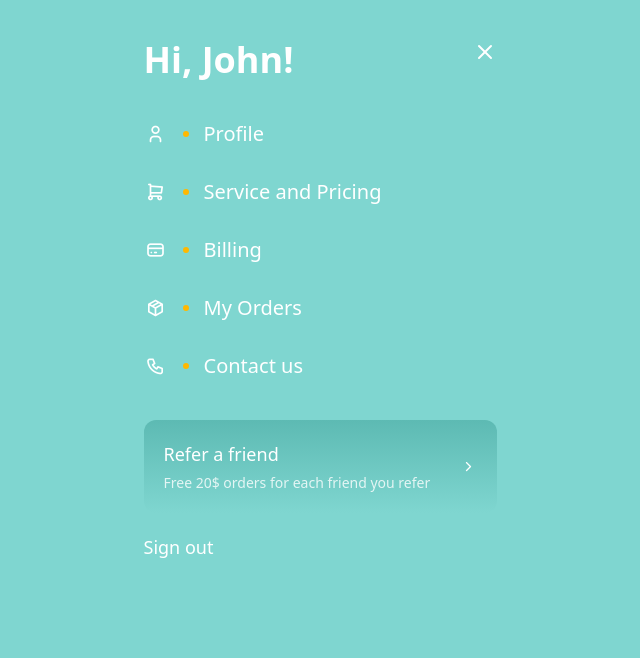
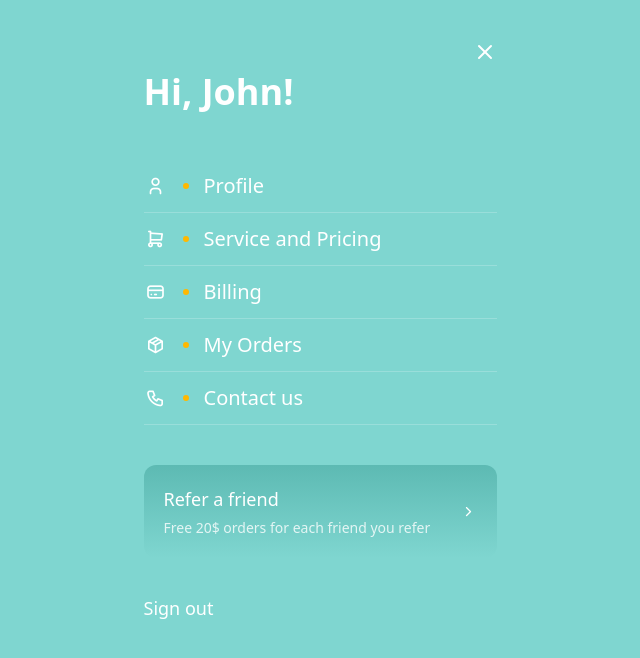
Before and after one commit to the-wider-collective/laundry-hamburger-menu, a React (Vite) app: page / in a window 1280 px wide. Shown: the top 658 px of the page, without its empty margins (320-960 px from the left). Built offline with nearby package versions, Linux system fonts and the light colour scheme.

Commit message:
Add design spacing
Add padding and margin to match the provided design.

```diff
--- a/src/components/layout/MenuLayout.tsx
+++ b/src/components/layout/MenuLayout.tsx
@@ -29,7 +29,7 @@ export const MenuLayout: React.FC = () => {
         <ReferralCard />
         <button
           onClick={handleSignOut}
-          className="text-white text-lg cursor-pointer hover:opacity-80 transition-opacity"
+          className="text-white text-lg cursor-pointer hover:opacity-80 transition-opacity mt-4"
         >
           Sign out
         </button>
--- a/src/components/layout/UserHeader.tsx
+++ b/src/components/layout/UserHeader.tsx
@@ -1,3 +1,4 @@
+
 import React from "react";
 
 interface UserHeaderProps {
@@ -6,7 +7,7 @@ interface UserHeaderProps {
 
 export const UserHeader: React.FC<UserHeaderProps> = ({ name }) => {
   return (
-    <header className="text-white text-4xl font-black mb-10 max-md:text-[32px] max-sm:text-[28px] max-sm:mb-[30px]">
+    <header className="text-white text-4xl font-black mb-12 mt-8 max-md:text-[32px] max-sm:text-[28px] max-sm:mb-[30px]">
       Hi, {name}!
     </header>
   );
--- a/src/components/menu/MenuItem.tsx
+++ b/src/components/menu/MenuItem.tsx
@@ -8,12 +8,15 @@ interface MenuItemProps {
 
 export const MenuItem: React.FC<MenuItemProps> = ({ icon, text }) => {
   return (
-    <div className="flex items-center gap-[15px] text-white text-xl max-md:text-lg max-sm:text-base cursor-pointer hover:opacity-90 transition-opacity">
-      <div className="w-6 h-6 flex items-center justify-center">
-        <i className={`ti ti-${icon}`} aria-hidden="true" />
+    <div className="flex flex-col">
+      <div className="flex items-center gap-[15px] text-white text-xl max-md:text-lg max-sm:text-base cursor-pointer hover:opacity-90 transition-opacity py-3">
+        <div className="w-6 h-6 flex items-center justify-center">
+          <i className={`ti ti-${icon}`} aria-hidden="true" />
+        </div>
+        <div className="w-1.5 h-1.5 bg-[#FFB800] rounded-[50%]" />
+        <div>{text}</div>
       </div>
-      <div className="w-1.5 h-1.5 bg-[#FFB800] rounded-[50%]" />
-      <div>{text}</div>
+      <div className="h-[1px] bg-white/20" />
     </div>
   );
 };
--- a/src/components/menu/MenuList.tsx
+++ b/src/components/menu/MenuList.tsx
@@ -1,3 +1,4 @@
+
 import React from "react";
 import { MenuItem } from "./MenuItem";
 
@@ -11,7 +12,7 @@ const menuItems = [
 
 export const MenuList: React.FC = () => {
   return (
-    <nav className="flex flex-col gap-[30px] mb-10" role="navigation">
+    <nav className="flex flex-col gap-0 mb-10" role="navigation">
       {menuItems.map((item, index) => (
         <MenuItem key={index} {...item} />
       ))}
```
